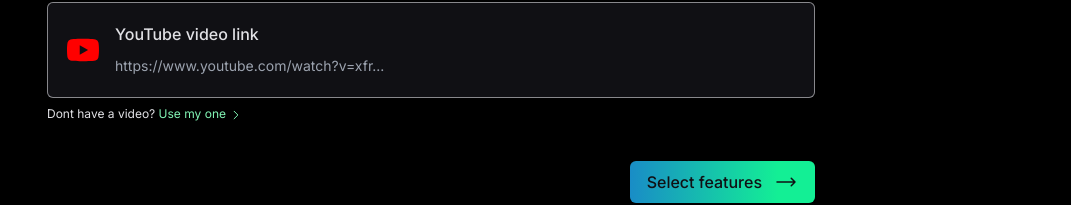
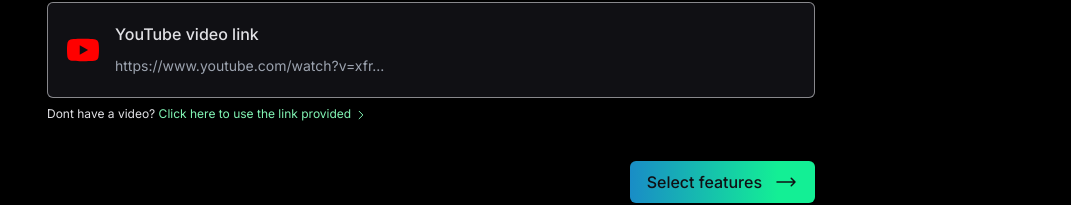
Before and after one commit to deepgram-devs/youtube-demo, a Next.js app: page / in a window 1280 px wide. Shown: the part 158-363 px from the top of the page, without its empty margins (209-1280 px from the left). Built offline with nearby package versions, Linux system fonts and the light colour scheme.

Commit message:
change default link

```diff
--- a/src/app/page.tsx
+++ b/src/app/page.tsx
@@ -59,7 +59,7 @@ const Home = () => {
             setUrl("https://www.youtube.com/watch?v=uqcfZZR7_v0");
           }}
         >
-          Use my one
+          Click here to use the link provided
           <ChevronRightIcon className="ml-1 w-[1em] inline border-0 focus:outline-none focus:ring-0 stroke-2" />
         </button>
       </div>
```
